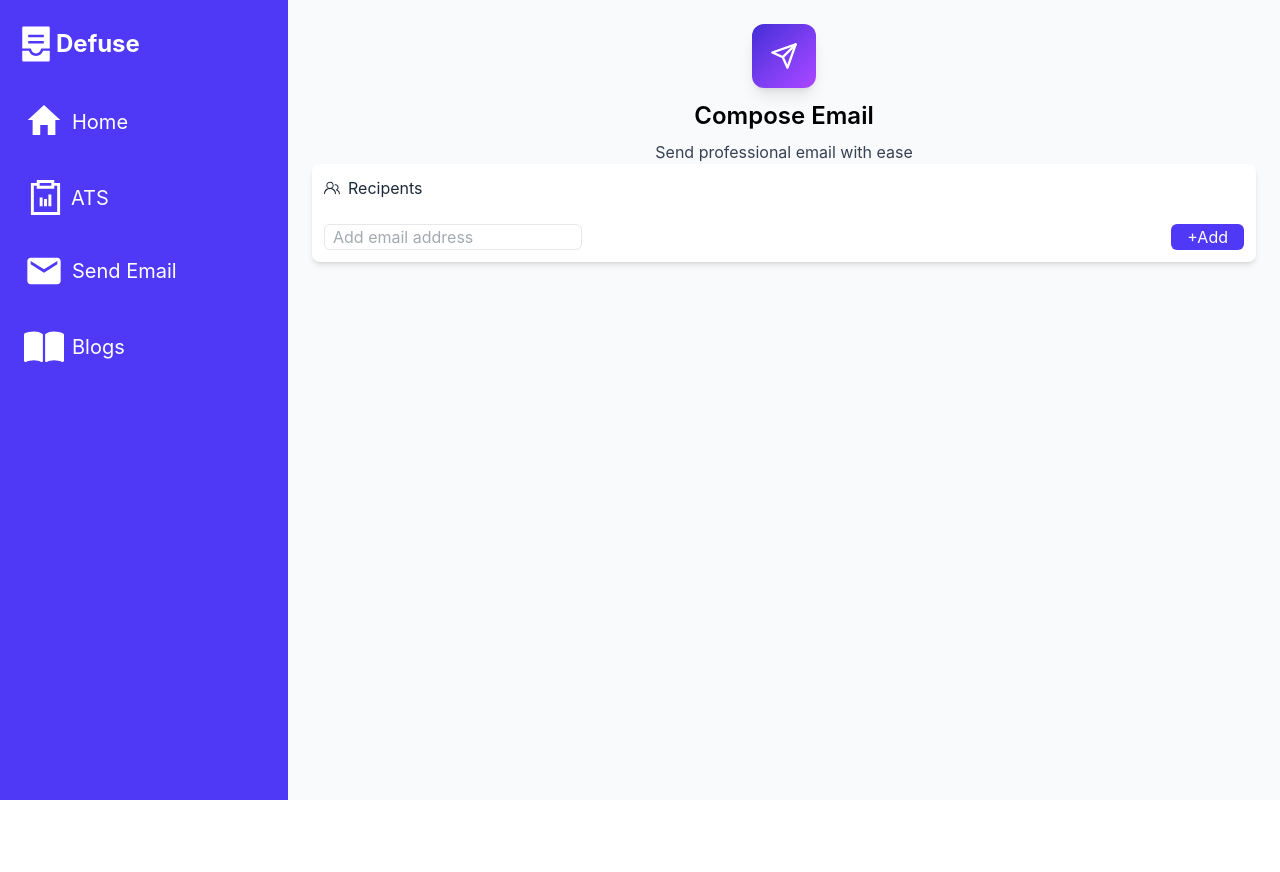
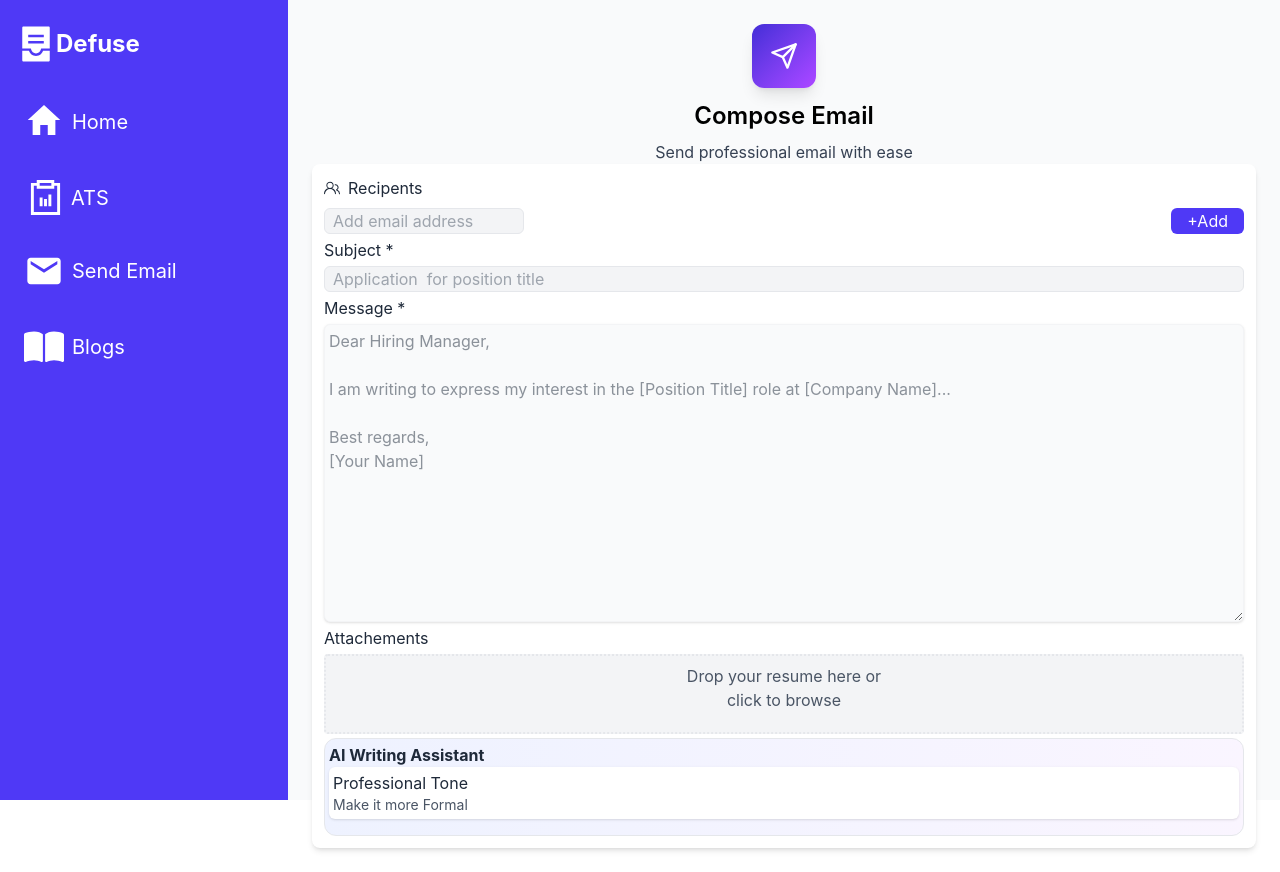
Before and after one commit to Amandeepsinghn/finta-tailwind, a React (Vite) app: page /sendEmail in a window 1280 px wide. Before the commit the page ends 800 px from the top, so only its background shows below. Built offline with nearby package versions, Linux system fonts and the light colour scheme.

Commit message:
added email

```diff
--- a/package.json
+++ b/package.json
@@ -12,8 +12,10 @@
   "dependencies": {
     "@fontsource/inter": "^5.2.6",
     "@tailwindcss/vite": "^4.1.11",
+    "axios": "^1.11.0",
     "react": "^19.1.0",
     "react-dom": "^19.1.0",
+    "react-dropzone": "^14.3.8",
     "react-icons": "^5.5.0",
     "react-router-dom": "^7.7.1",
     "tailwindcss": "^4.1.11"
--- a/src/pages/Sendemail.tsx
+++ b/src/pages/Sendemail.tsx
@@ -1,8 +1,10 @@
-import React, { useRef, useState } from 'react'
+import React, { useCallback, useRef, useState } from 'react'
 import { SideBar } from '../component/Sidebar'
 import { GoPeople } from "react-icons/go";
 
+import {useDropzone} from 'react-dropzone'
 import { HiX } from "react-icons/hi";
+import type { AxiosError } from 'axios';
 
 const Sendemail = () => {
     const [showSideBar,setSideBar] = useState<boolean>(true)
@@ -10,6 +12,28 @@ const Sendemail = () => {
     const [email,setEmail] = useState<string[]>([])
 
     const emailRef= useRef<HTMLInputElement>(null)
+
+    const formData = new FormData();
+
+    const onDrop = useCallback(async (files:File[]) => {
+        if (files[0].type==="application/pdf") {
+            formData.append('file',files[0])
+            try{
+                alert("pdf uploaded")
+
+            } catch(error:unknown) {
+                const err = error as AxiosError
+
+                if(err.response) {
+                    alert("unable to upload file please try again later.")
+                }
+            }
+        } else {
+            alert("please upload pdf file")
+        }
+    }, [])
+
+    const {getRootProps, getInputProps, isDragActive} = useDropzone({onDrop})
 
     const removeElement = (idToRemove:number) => {
         const updatedItems = email.filter((email,index)=>index!=idToRemove)
@@ -46,7 +70,7 @@ const Sendemail = () => {
                                 </p>
                             </div>
                             <div className='grid grid-cols-1 grid-rows-1 text-gray-800 bg-white shadow-md rounded-lg'>
-                                <div className='flex flex-col p-3 space-y-3'>
+                                <div className='flex flex-col p-3 space-y-1'>
                                     {/* add recipents */}
                                     <div className='flex justify-start items-center space-x-2'>
                                         <GoPeople />
@@ -69,7 +93,7 @@ const Sendemail = () => {
                                         ))}
                                     </div>
                                     <div className='flex justify-between text-gray-600 '>
-                                        <input className='border border-gray-200 rounded-md outline-0 pl-2' placeholder='Add email address' ref={emailRef}/>
+                                        <input className='border border-gray-200 bg-gray-100 rounded-md outline-0 pl-2 max-w-50' placeholder='Add email address' ref={emailRef}/>
                                         <button className=' px-4 bg-indigo-600 hover:bg-indigo-700 text-white rounded-md cursor-pointer' onClick={async()=>{
                                             const newEmail = emailRef.current?.value
                                             if(newEmail) {
@@ -78,6 +102,50 @@ const Sendemail = () => {
                                         }}>
                                             +Add
                                         </button>
+                                    </div>
+                                    <div className='flex flex-col space-y-1 '>
+                                        <div className='text-gray-800'>
+                                            Subject *
+                                        </div>
+                                        <input className='border border-gray-200 text-gray-600 bg-gray-100 rounded-md outline-0 pl-2 ' placeholder='Application  for position title'/>
+                                    </div>
+                                    <div className='flex flex-col space-y-1 '>
+                                        <div className='text-gray-800'>
+                                            Message *
+                                        </div>
+                                        <textarea placeholder="Dear Hiring Manager,&#10;&#10;I am writing to express my interest in the [Position Title] role at [Company Name]...&#10;&#10;Best regards,&#10;[Your Name]" rows={12}
+                                        className="w-full bg-gray-50 rounded-md p-1 shadow-sm border border-gray-100 outline-0"/>
+                                    </div>
+                                    <div className='flex flex-col space-y-1 '>
+                                        <div className='text-gray-800'>
+                                            Attachements
+                                        </div>
+                                         <div className="border-2 border-dotted rounded h-20  border-gray-200 bg-gray-100" {...getRootProps()}>
+                                            <input {...getInputProps()}/>
+                                            <div className='text-gray-600 max-w-[220px] text-center mx-auto h-full items-center pt-2'>
+                                                Drop your resume here or click to browse
+                                            </div>
+                                            </div>
+                                    </div>
+                                    <div className='flex flex-col space-y-1'>
+                                         <div className="p-1 pb-4 rounded-xl border  border-gray-200 bg-gradient-to-r from-indigo-50 to-purple-50 ">
+                                            <div className='font-bold'>
+                                                AI Writing Assistant
+                                            </div>
+                                            <div className='grid grid-cols-1 grid-rows-1 bg-white shadow-sm rounded-md'>
+                                                <div className='flex rounded-md text-gray-800 flex-col justify-start p-1 cursor-pointer hover:bg-indigo-400 '>
+                                                    <div className='text-md'>
+                                                        <div>
+                                                        Professional Tone
+                                                        </div>
+                                                        <div className='text-gray-600 text-sm'>
+                                                            Make it more Formal
+                                                        </div>
+                                                    </div>
+                                                </div>
+                                            </div>
+
+                                        </div>
                                     </div>
                                 </div>
                             </div>
```
Also changed, not shown: 1 other file (tests, documents, lock files or other folders).
